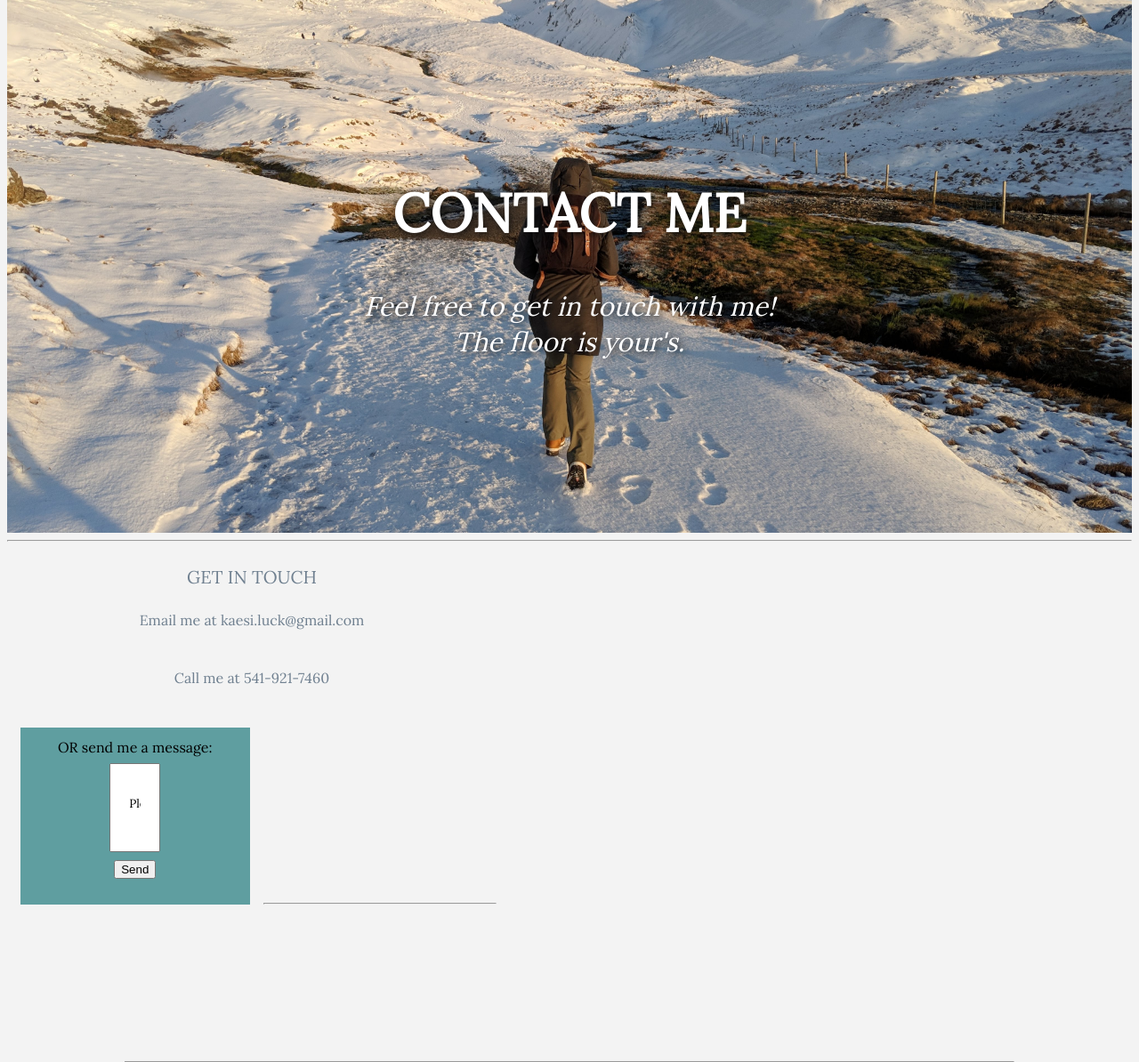
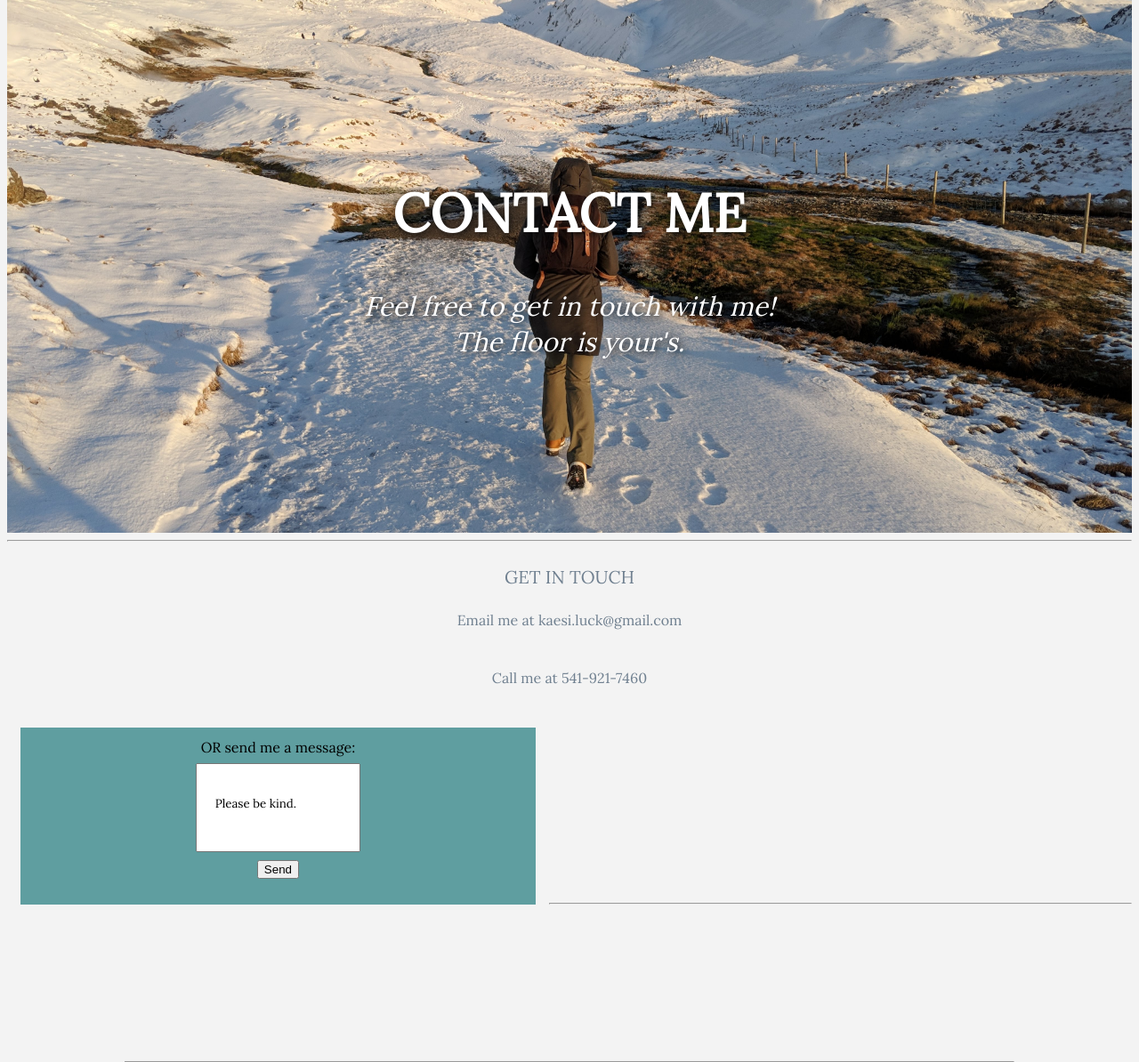
Before and after one commit to kaesiluck/kaesiluck.github.io, a PHP site: page /contactMe.html in a window 1280 px wide. Shown: the part 109-1303 px from the top of the page at 89% size. Run offline with PHP 8.4, Linux system fonts and the light colour scheme.

Commit message:
Update style.css

```diff
--- a/style.css
+++ b/style.css
@@ -649,7 +649,6 @@ div .education-psu ul li {
 
 .contact-main {
   margin-bottom: 150px;
-  width: 550px;
   display: block;
 }
 
```
